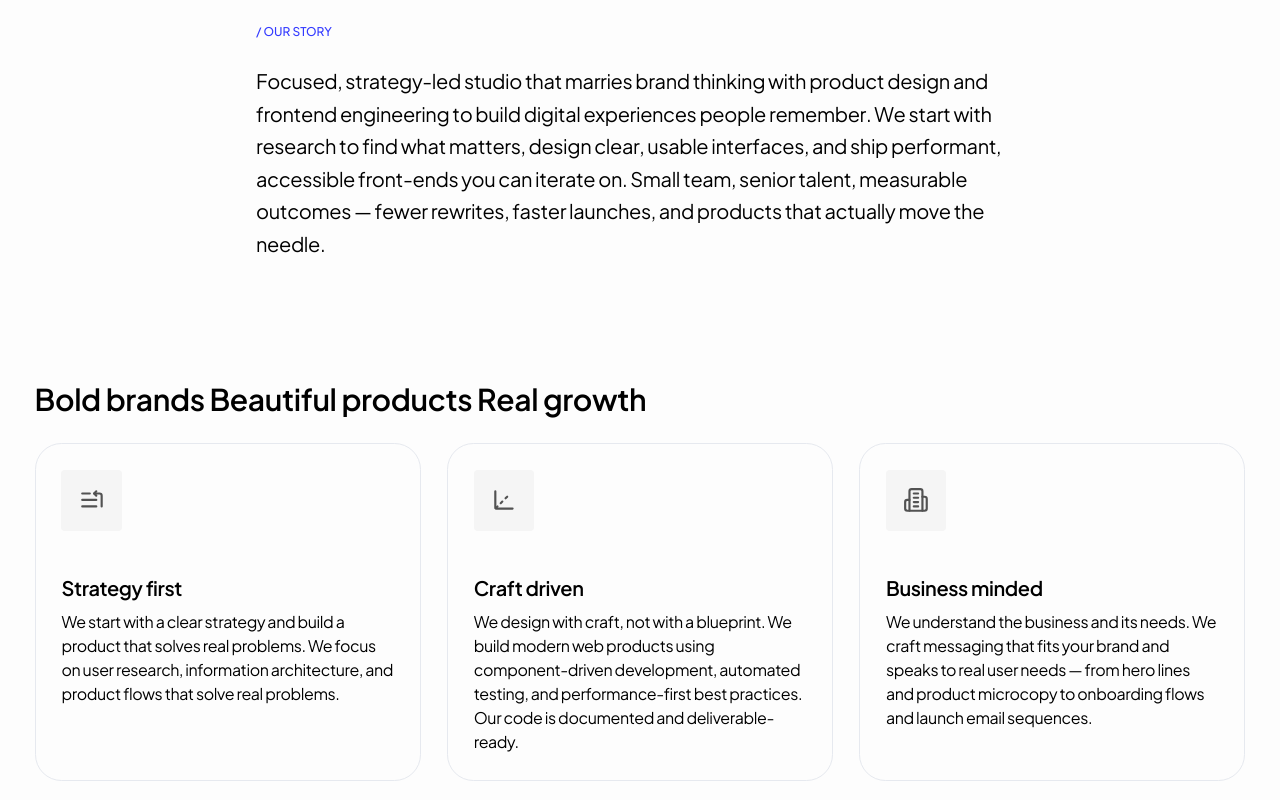
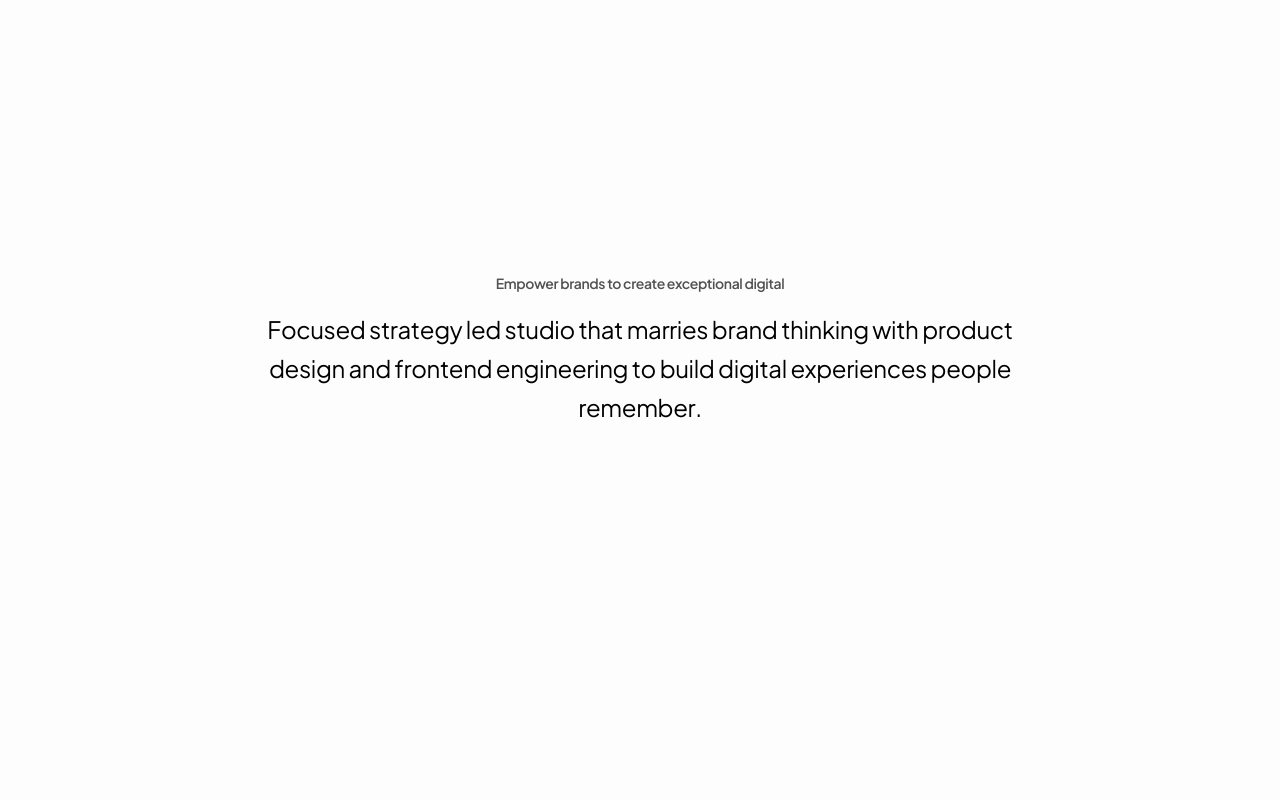
Before and after one commit to YoucefBnm/veo-agency-template, a Next.js app: page / in a window 1280 px wide. Shown: the part 840-1640 px from the top of the page. Built offline with nearby package versions, Linux system fonts and the light colour scheme.

Commit message:
redesign

```diff
--- a/components/systaliko-ui/text/text-stagger-inview.tsx
+++ b/components/systaliko-ui/text/text-stagger-inview.tsx
@@ -1,16 +1,18 @@
 'use client';
 import * as React from 'react';
 
-import { AnimationT } from '@/components/systaliko-ui/utils/use-animation-variants';
+import {
+  ANIMATION_VARIANTS,
+  AnimationT,
+} from '@/components/systaliko-ui/utils/animation-variants';
 import {
   HTMLMotionProps,
   motion,
   MotionConfig,
   Transition,
+  Variants,
 } from 'motion/react';
-import { WordStagger } from '@/components/systaliko-ui/text/word-stagger';
-import { TRANSITIONS } from '@/components/systaliko-ui/utils/transitions';
-
+import { cn } from '@/lib/utils';
 interface TextStaggerProps extends HTMLMotionProps<'span'> {
   stagger?: number;
   staggerDirection?: 1 | -1;
@@ -18,43 +20,141 @@
   characterTransition?: Transition;
   as?: React.ElementType;
 }
+function useAnimationVariants(animation?: AnimationT) {
+  return ANIMATION_VARIANTS[animation || 'default'];
+}
+function useParseText(text: React.ReactNode) {
+  return React.useMemo(() => {
+    const stringText = String(text);
+    return {
+      words: stringText.split(' '),
+      characters: stringText.split(''),
+    };
+  }, [text]);
+}
 
-export function TextStaggerInview({
+interface WordProps extends React.HTMLAttributes<HTMLSpanElement> {
+  animation?: AnimationT;
+  word: string;
+  wordIndex: number;
+}
+
+const Character = React.memo(
+  ({
+    char,
+    variants,
+  }: {
+    char: string;
+    index: number;
+    variants?: Variants;
+  }) => (
+    <motion.span
+      className="inline-block"
+      variants={variants}
+      style={{ display: 'inline-block' }}
+    >
+      {char === ' ' ? '\u00A0' : char}
+    </motion.span>
+  )
+);
+Character.displayName = 'Character';
+
+export const WordStagger = React.memo(
+  ({ word, wordIndex, animation, className, ...props }: WordProps) => {
+    const characters = React.useMemo(() => word.split(''), [word]);
+    const animationVariants = useAnimationVariants(animation);
+
+    return (
+      <span
+        className={cn('inline-block text-nowrap', className)}
+        data-word={word}
+        {...props}
+      >
+        {characters.map((char, index) => (
+          <Character
+            key={`${wordIndex}-${index}`}
+            char={char}
+            index={index}
+            variants={animationVariants}
+          />
+        ))}
+      </span>
+    );
+  }
+);
+WordStagger.displayName = 'WordStagger';
+
+const WordWrapper = React.memo(
+  ({
+    word,
+    index,
+    animation,
+    characterTransition,
+    showSpace,
+  }: {
+    word: string;
+    index: number;
+    animation?: AnimationT;
+    characterTransition: Transition;
+    showSpace: boolean;
+  }) => (
+    <>
+      <MotionConfig transition={characterTransition}>
+        <WordStagger word={word} wordIndex={index} animation={animation} />
+      </MotionConfig>
+      {showSpace && ' '}
+    </>
+  )
+);
+WordWrapper.displayName = 'WordWrapper';
+
+export const TextStaggerInview = React.memo(
+  ({
     children,
     transition,
     className,
+    viewport = { once: true, amount: 0.4 },
     stagger = 0.02,
-  staggerDirection,
+    staggerDirection = 1,
     animation,
-  characterTransition = TRANSITIONS,
+    characterTransition = { ease: 'easeOut', duration: 0.25 },
     as: Component = 'span',
     ...props
-}: TextStaggerProps) {
-  const words = String(children).split(' ');
-  const MotionComponent = motion.create(Component);
+  }: TextStaggerProps) => {
+    const { words } = useParseText(children as React.ReactNode);
+
+    const MotionComponent = React.useMemo(() => motion(Component), [Component]);
+
+    const containerTransition = React.useMemo(
+      () => ({
+        staggerChildren: stagger,
+        staggerDirection,
+        ...transition,
+      }),
+      [stagger, staggerDirection, transition]
+    );
+
     return (
       <MotionComponent
         initial="hidden"
-      whileInView={'visible'}
-      viewport={{ once: true }}
+        whileInView="visible"
+        viewport={viewport}
         className={className}
-      transition={{
-        staggerChildren: stagger,
-        staggerDirection: staggerDirection,
-        ...transition,
-      }}
+        transition={containerTransition}
         {...props}
       >
         {words.map((word, index) => (
-        <React.Fragment key={`${word}-${index}`}>
-          <MotionConfig transition={characterTransition}>
-            <WordStagger data-word={word} animation={animation}>
-              {word}
-            </WordStagger>
-          </MotionConfig>
-          {index < words.length - 1 && ' '}
-        </React.Fragment>
+          <WordWrapper
+            key={`${index}-${word.slice(0, 3)}`} // Better key strategy
+            word={word}
+            index={index}
+            animation={animation}
+            characterTransition={characterTransition}
+            showSpace={index < words.length - 1}
+          />
         ))}
       </MotionComponent>
     );
   }
+);
+TextStaggerInview.displayName = 'TextStaggerInview';
--- /dev/null
+++ b/components/systaliko-ui/utils/animation-variants.tsx
@@ -0,0 +1,39 @@
+export type AnimationT =
+  | 'left'
+  | 'right'
+  | 'top'
+  | 'bottom'
+  | 'z'
+  | 'blur'
+  | 'default';
+
+export const ANIMATION_VARIANTS = {
+  left: {
+    hidden: { x: '-100%', opacity: 0 },
+    visible: { x: 0, opacity: 1 },
+  },
+  right: {
+    hidden: { x: '100%', opacity: 0 },
+    visible: { x: 0, opacity: 1 },
+  },
+  top: {
+    hidden: { y: '-100%', opacity: 0 },
+    visible: { y: 0, opacity: 1 },
+  },
+  bottom: {
+    hidden: { y: '100%', opacity: 0 },
+    visible: { y: 0, opacity: 1 },
+  },
+  z: {
+    hidden: { scale: 0, opacity: 0 },
+    visible: { scale: 1, opacity: 1 },
+  },
+  blur: {
+    hidden: { filter: 'blur(10px)', opacity: 0 },
+    visible: { filter: 'blur(0px)', opacity: 1 },
+  },
+  default: {
+    hidden: { opacity: 0 },
+    visible: { opacity: 1 },
+  },
+} as const;
--- a/components/systaliko-ui/utils/use-animation-variants.tsx
+++ /dev/null
@@ -1,32 +0,0 @@
-import * as React from 'react';
-
-export type AnimationT =
-  | 'left'
-  | 'right'
-  | 'top'
-  | 'bottom'
-  | 'z'
-  | 'blur'
-  | undefined;
-
-export function useAnimationVariants(animation?: AnimationT) {
-  return React.useMemo(
-    () => ({
-      hidden: {
-        x: animation === 'left' ? '-100%' : animation === 'right' ? '100%' : 0,
-        y: animation === 'top' ? '-100%' : animation === 'bottom' ? '100%' : 0,
-        scale: animation === 'z' ? 0 : 1,
-        filter: animation === 'blur' ? 'blur(10px)' : 'blur(0px)',
-        opacity: 0,
-      },
-      visible: {
-        x: 0,
-        y: 0,
-        scale: 1,
-        filter: 'blur(0px)',
-        opacity: 1,
-      },
-    }),
-    [animation],
-  );
-}
--- a/sections/about.tsx
+++ b/sections/about.tsx
@@ -1,14 +1,19 @@
-import { TextStaggerInview } from "@/components/systaliko-ui/text/text-stagger-inview";
+import { TextStaggerInview } from '@/components/systaliko-ui/text/text-stagger-inview';
+import { Badge } from '@/components/ui/badge';
 
-
-export function About () {
-return (
-    <section className="py-16 px-8">
-        <div className="max-w-3xl mx-auto space-y-6 ">
-            <h3 className="text-nowrap mt-1 text-xs font-medium uppercase tracking-wide text-primary">/ our story</h3>
-            <TextStaggerInview stagger={0.005} className="text-xl leading-relaxed">
-            Focused, strategy-led studio that marries brand thinking with product design and frontend engineering to build digital experiences people remember. We start with research to find what matters, design clear, usable interfaces, and ship performant, accessible front-ends you can iterate on. Small team, senior talent, measurable outcomes — fewer rewrites, faster launches, and products that actually move the needle.
-            </TextStaggerInview>
-        </div>
+export function About() {
+  return (
+    <section className="py-16 px-8 min-h-screen place-content-center">
+      <div className="flex flex-col space-y-4 justify-center items-center max-w-3xl mx-auto text-center">
+        <h3 className="font-semibold text-muted-foreground text-sm">
+          Empower brands to create exceptional digital
+        </h3>
+        <TextStaggerInview stagger={0.01} className="text-2xl leading-relaxed">
+          Focused strategy led studio that marries brand thinking with product
+          design and frontend engineering to build digital experiences people
+          remember.
+        </TextStaggerInview>
+      </div>
     </section>
-)}
+  );
+}
--- a/sections/hero.tsx
+++ b/sections/hero.tsx
@@ -1,49 +1,58 @@
-'use client'
-import { ContainerStagger } from "@/components/systaliko-ui/blocks/container-stagger";
-import { motion } from "motion/react";
-import { useAnimationVariants } from "@/components/systaliko-ui/utils/use-animation-variants";
-import { Badge } from "@/components/ui/badge";
-import { TextStaggerInview } from "@/components/systaliko-ui/text/text-stagger-inview";
-import { Button } from "@/components/ui/button";
+'use client';
+import { ContainerStagger } from '@/components/systaliko-ui/blocks/container-stagger';
+import { motion, MotionConfig } from 'motion/react';
+import { Badge } from '@/components/ui/badge';
+import { Button } from '@/components/ui/button';
+import { ANIMATION_VARIANTS } from '@/components/systaliko-ui/utils/animation-variants';
 
 export function Hero() {
-  const animationVariants = useAnimationVariants('bottom')
+  const animationVariants = ANIMATION_VARIANTS['bottom'];
   return (
     <section className="min-h-[90vh] w-full relative place-content-center">
       <ContainerStagger className="flex flex-col text-center items-center gap-6 p-6">
+        <MotionConfig transition={{ duration: 0.3, ease: 'easeOut' }}>
           <motion.div
             className="text-5xl font-extralight"
             variants={animationVariants}
           >
-     <a target="_blank"  href="https://systaliko-ui.vercel.app/docs/templates/veo">
-      <Badge variant='outline' className="py-2 px-4">
+            <a
+              target="_blank"
+              href="https://systaliko-ui.vercel.app/docs/templates/veo"
+            >
+              <Badge variant="outline" className="py-2 px-4">
                 <div className="relative flex h-2 w-2">
-        <span className="animate-ping absolute inline-flex h-full w-full rounded-full bg-primary/50"></span><span className="relative inline-flex rounded-full h-2 w-2 bg-primary"></span></div>
-        New <strong>Systaliko UI</strong> template available - Veo agency ✨
+                  <span className="animate-ping absolute inline-flex h-full w-full rounded-full bg-primary/50"></span>
+                  <span className="relative inline-flex rounded-full h-2 w-2 bg-primary"></span>
+                </div>
+                New <strong>Systaliko UI</strong> template available - Veo
+                agency ✨
               </Badge>
             </a>
           </motion.div>
 
-  <TextStaggerInview animation='bottom' as='h1'
-  // className="text-3xl sm:text-4xl md:text-5xl lg:text-6xl font-bold [&>[data-word=people]]:text-primary [&>[data-word=remember]]:text-primary"
-  className="text-3xl sm:text-4xl md:text-5xl lg:text-6xl font-bold"
-
+          <motion.h1
+            className="text-4xl md:text-5xl lg:text-6xl md:max-w-4/5 font-bold"
+            variants={animationVariants}
           >
             We build brands and products people remember
-  </TextStaggerInview>
+          </motion.h1>
           <motion.p
             variants={animationVariants}
             className="leading-normal tracking-tight text-muted-foreground max-w-[45ch]"
           >
             Crafting exceptional digital experiences through innovative design
-    solutions.
-    From concept to creation, we transform your vision into reality.
+            solutions. From concept to creation, we transform your vision into
+            reality.
           </motion.p>
 
-  <motion.div className="flex flex-wrap gap-2" variants={animationVariants}>
+          <motion.div
+            className="flex flex-wrap gap-2"
+            variants={animationVariants}
+          >
             <Button>Start your project</Button>
-    <Button variant='secondary'>See our work</Button>
+            <Button variant="secondary">See our work</Button>
           </motion.div>
+        </MotionConfig>
       </ContainerStagger>
     </section>
   );
--- a/sections/process.tsx
+++ b/sections/process.tsx
@@ -1,63 +1,75 @@
-import { ScrollAnimation, ScrollScale } from "@/components/systaliko-ui/blocks/scroll-animation";
-import { Button } from "@/components/ui/button";
+import {
+  ScrollAnimation,
+  ScrollScale,
+} from '@/components/systaliko-ui/blocks/scroll-animation';
+import { Button } from '@/components/ui/button';
 
 const PROCESS_PHASES = [
   {
     id: 'phase-1',
     title: 'Discover',
     duration: 'Week 1',
-        description: 'Our journey begins with a deep dive into your vision. In the Discovery phase, we engage in meaningful conversations to grasp your brand identity, goals, and the essence you want to convey. This phase sets the stage for all that follows.'
+    description:
+      'Our journey begins with a deep dive into your vision. In the Discovery phase, we engage in meaningful conversations to grasp your brand identity, goals, and the essence you want to convey. This phase sets the stage for all that follows.',
   },
   {
     id: 'phase-2',
     title: 'Design',
     duration: 'Weeks 2-4',
-        description: 'In the Design phase, we work together to create a comprehensive brand strategy that aligns with your goals and vision. This includes defining your brand voice, messaging, and visual identity, as well as developing a brand style guide.'
+    description:
+      'In the Design phase, we work together to create a comprehensive brand strategy that aligns with your goals and vision. This includes defining your brand voice, messaging, and visual identity, as well as developing a brand style guide.',
   },
   {
     id: 'phase-3',
     title: 'Build',
     duration: 'Weeks 5-8',
-        description: "In the Build phase, we build your brand's digital presence, including your website, social media accounts, and marketing materials. This includes creating a content strategy, developing a user experience, and optimizing your website for search engines.",
+    description:
+      "In the Build phase, we build your brand's digital presence, including your website, social media accounts, and marketing materials. This includes creating a content strategy, developing a user experience, and optimizing your website for search engines.",
   },
   {
     id: 'phase-4',
     title: 'Grow',
     duration: 'Ongoing',
-        description: "In the Grow phase, we continue to build on your brand's digital presence, monitoring and adjusting your strategy as needed. This includes gathering feedback, analyzing data, and making data-driven decisions to improve your brand over time."
-    }
-]
+    description:
+      "In the Grow phase, we continue to build on your brand's digital presence, monitoring and adjusting your strategy as needed. This includes gathering feedback, analyzing data, and making data-driven decisions to improve your brand over time.",
+  },
+];
 
 export function Process() {
   return (
     <section className="relative py-12 px-8">
       <div className="container mx-auto md:grid md:grid-cols-2 md:gap-12 justify-between">
         <div className="relative md:sticky md:top-0 md:left-0 h-fit max-h-vh py-6">
-                <ScrollAnimation spacerClass="h-0" className="overflow-hidden space-y-4">
-                        <ScrollScale inputRange={[0, 0.2]} scaleRange={[1, 1.6]} className="origin-left">
-                            <h2 className="text-5xl md:text-6xl font-extrabold">How we <br /> work</h2>
+          <ScrollAnimation
+            spacerClass="h-0"
+            className="overflow-hidden md:overflow-visible space-y-4"
+          >
+            <ScrollScale
+              inputRange={[0, 0.2]}
+              scaleRange={[1, 1.8]}
+              className="origin-left py-6 place-content-center"
+            >
+              <h2 className="text-6xl md:text-7xl font-bold">
+                How we <br /> work
+              </h2>
             </ScrollScale>
-                        <Button variant={'secondary'}>
-                            Start your project
-                        </Button>
+            <Button variant={'secondary'}>Start your project</Button>
           </ScrollAnimation>
         </div>
         <div className="flex flex-col gap-12">
-                    {
-                        PROCESS_PHASES.map((phase) =>
+          {PROCESS_PHASES.map((phase) => (
             <div className="flex flex-col gap-6" key={phase.id}>
               <div className="flex ">
                 <h3 className="text-4xl font-bold mr-2">{phase.title}</h3>
-                                    <span className="font-black text-muted-foreground">{phase.duration}</span>
+                <span className="font-black text-muted-foreground">
+                  {phase.duration}
+                </span>
               </div>
-                                <p className="">
-                                    {phase.description}
-                                </p>
+              <p className="">{phase.description}</p>
             </div>
-                        )
-                    }
+          ))}
         </div>
       </div>
     </section>
-    )
+  );
 }
--- a/sections/values.tsx
+++ b/sections/values.tsx
@@ -1,52 +1,80 @@
-import { TextStaggerInview } from "@/components/systaliko-ui/text/text-stagger-inview";
-import { Axis3dIcon, Building2Icon, ListStartIcon } from "lucide-react";
-import { desc } from "motion/react-client";
+'use client';
+import { TextStaggerInview } from '@/components/systaliko-ui/text/text-stagger-inview';
+import { ANIMATION_VARIANTS } from '@/components/systaliko-ui/utils/animation-variants';
+import { Button } from '@/components/ui/button';
+import { Axis3dIcon, Building2Icon, ListStartIcon } from 'lucide-react';
+import { stagger } from 'motion';
+import { motion } from 'motion/react';
 
 const VALUES = [
+  {
+    id: 'value-craft',
+    title: 'Craft driven',
+    icon: Axis3dIcon,
+    description:
+      'We design with craft, not with a blueprint. We build modern web products using component-driven development, automated testing, and performance-first best practices. Our code is documented and deliverable-ready.',
+  },
   {
     id: 'value-startegy',
     title: 'Strategy first',
     icon: ListStartIcon,
-        description: 'We start with a clear strategy and build a product that solves real problems. We focus on user research, information architecture, and product flows that solve real problems.'
-    },
-    {
-        id: 'value-craft',
-        title: 'Craft driven',
-        icon: Axis3dIcon,
-        description: 'We design with craft, not with a blueprint. We build modern web products using component-driven development, automated testing, and performance-first best practices. Our code is documented and deliverable-ready.'
+    description:
+      'We start with a clear strategy and build a product that solves real problems. We focus on user research, information architecture, and product flows that solve real problems.',
   },
   {
     id: 'value-business',
     title: 'Business minded',
     icon: Building2Icon,
-        description: 'We understand the business and its needs. We craft messaging that fits your brand and speaks to real user needs — from hero lines and product microcopy to onboarding flows and launch email sequences.'
-    }
-]
+    description:
+      'We understand the business and its needs. We craft messaging that fits your brand and speaks to real user needs — from hero lines and product microcopy to onboarding flows and launch email sequences.',
+  },
+];
 
 export function Values() {
+  const variants = ANIMATION_VARIANTS['right'];
   return (
     <section className="pt-12 pb-16 px-8">
-            <div className="container">
-                <TextStaggerInview as="h2" animation="bottom" className="md:w-2/3 text-3xl font-semibold mb-6">Bold brands Beautiful products Real growth</TextStaggerInview>
-
-                <div className="flex gap-6 flex-wrap">
-                    {
-                        VALUES.map((value) =>
-                            <div key={value.id} className="md:flex-1 p-6 border rounded-xl">
-                                <div className="bg-muted w-fit mb-10 p-4 place-content-center text-center rounded">
-                                    <value.icon className="text-muted-foreground size-6" />
+      <div className="lg:grid lg:grid-cols-2 gap-8">
+        <div className="space-y-4">
+          <TextStaggerInview
+            as="h2"
+            animation="bottom"
+            className="text-4xl md:text-5xl font-bold"
+          >
+            Bold brands, Beautiful products for Real growth
+          </TextStaggerInview>
+          <Button>Request demo</Button>
+        </div>
+        <motion.div
+          className="
+            grid grid-cols-2 grid-rows-[50px_1fr_50px_1fr_50px] gap-4
+            [&>*]:row-span-2
+            [&>*:nth-child(2)]:row-start-2
+        "
+          transition={{ delayChildren: stagger(0.2) }}
+          initial="hidden"
+          whileInView="visible"
+          viewport={{ once: true, amount: 0.3 }}
+        >
+          {VALUES.map((value) => (
+            <motion.div
+              key={value.id}
+              className="py-6 px-4 space-y-4 shadow bg-card rounded-xl border place-content-center"
+              variants={variants}
+              transition={{ duration: 0.3, ease: 'easeOut' }}
+            >
+              <div>
+                <value.icon className="size-6 text-muted-foreground" />
               </div>
 
               <div className="space-y-2">
-                                    <h3 className="text-xl font-semibold">{value.title}</h3>
-                                    <p>{value.description}</p>
+                <h3 className="text-2xl font-bold">{value.title}</h3>
               </div>
-                            </div>
-                        )
-                    }
-                </div>
-
+              <p className="text-sm">{value.description}</p>
+            </motion.div>
+          ))}
+        </motion.div>
       </div>
     </section>
-    )
+  );
 }
```
Also changed, not shown: app/(home)/page.tsx (+7 -7 lines). Lines whose indentation alone changed are shown as unchanged.
